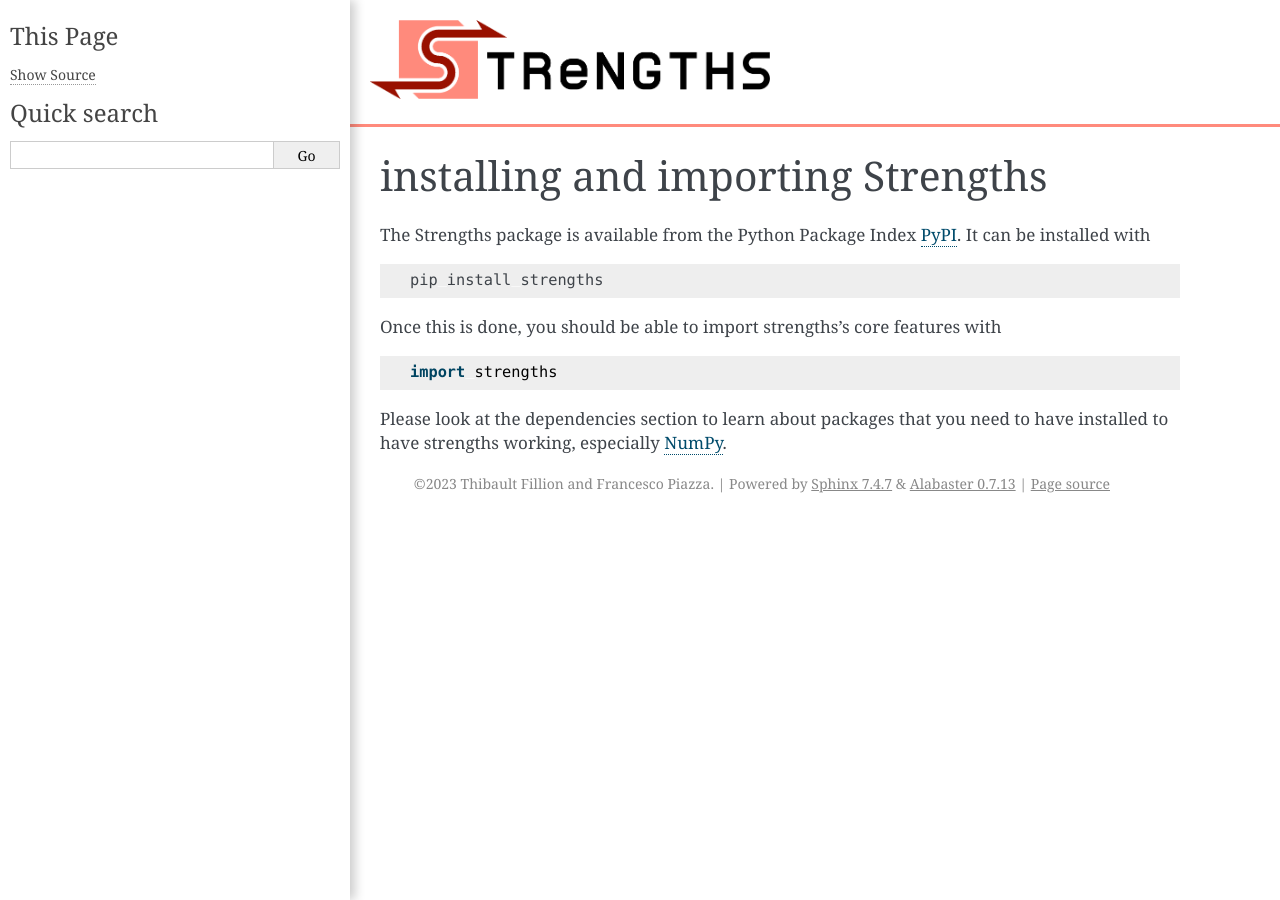
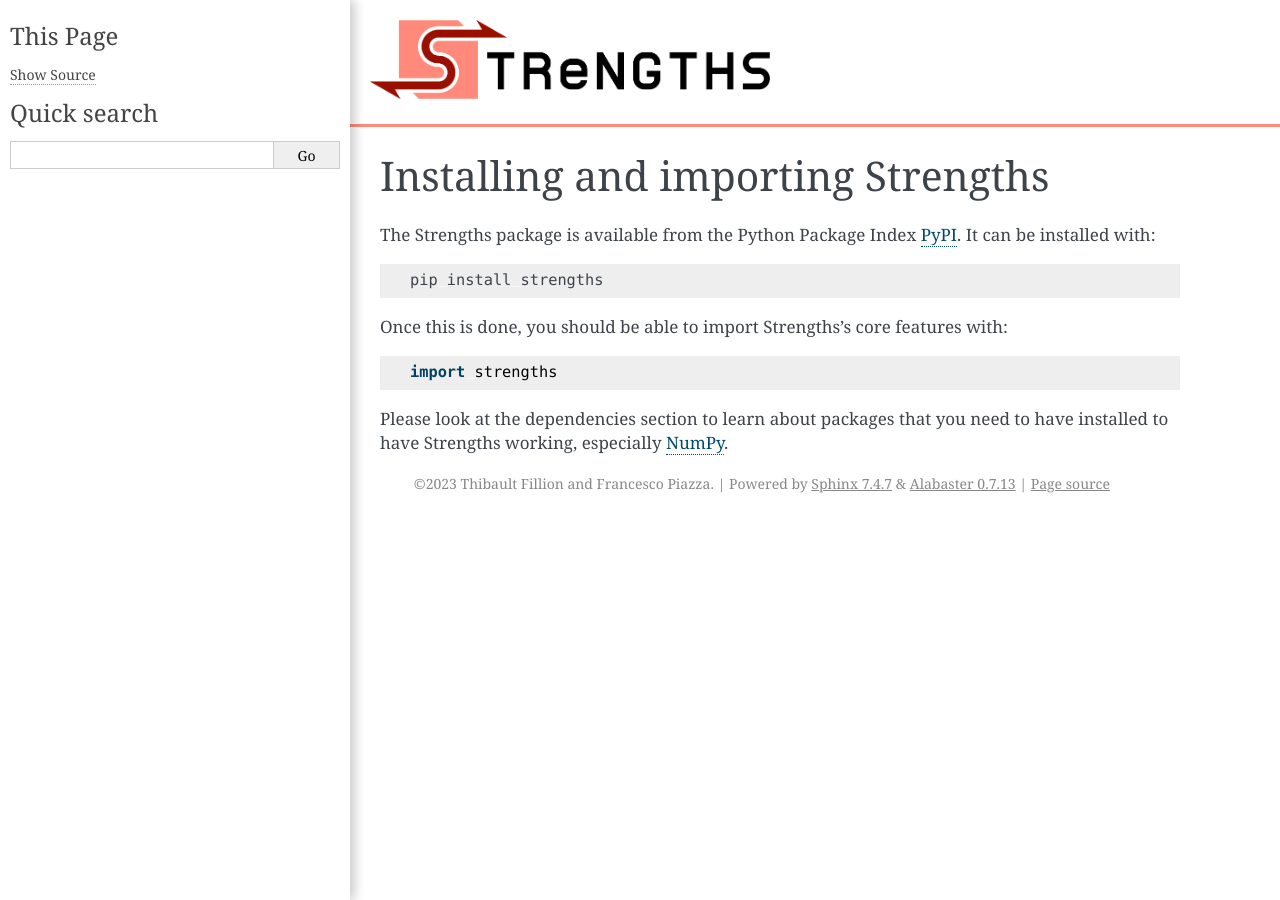
Before and after one commit to ThibaultFillion/strengths, a Sphinx documentation site: the page built from documentation/installing_and_importing_strengths.rst, in a window 1280 px wide. Built offline with Sphinx 7.4.7, drawn with Linux system fonts in a browser that asks for light colours.

```diff
--- a/documentation/installing_and_importing_strengths.rst
+++ b/documentation/installing_and_importing_strengths.rst
@@ -1,18 +1,18 @@
-installing and importing Strengths
+Installing and importing Strengths
 ==================================
 
 The Strengths package is available from the Python Package Index `PyPI <https://pypi.org/project/strengths/>`_.
-It can be installed with
+It can be installed with:
 
 .. code:: bash
 
   pip install strengths
 
-Once this is done, you should be able to import strengths's core features with
+Once this is done, you should be able to import Strengths's core features with:
 
 .. code:: python
 
   import strengths
 
 Please look at the dependencies section to learn about packages that you need to have installed
-to have strengths working, especially `NumPy <https://numpy.org>`_.
+to have Strengths working, especially `NumPy <https://numpy.org>`_.
```
